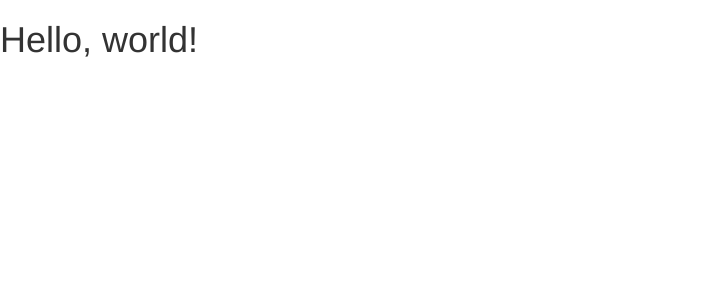
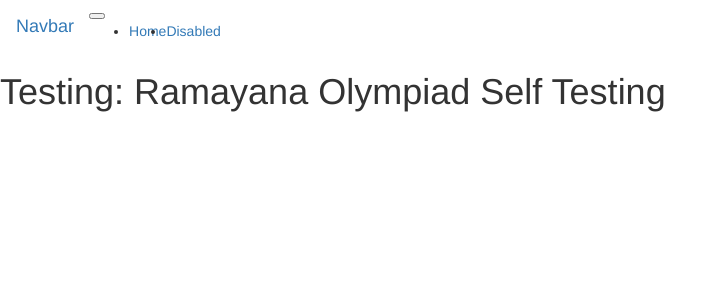
Before and after one commit to krishna2/krishna2.github.io, a Jekyll site: the page ramo/index.html, which Jekyll copies as it is, in a window 1280 px wide. Shown: the top 300 px of the page, without its empty margins (0-727 px from the left). Built offline with Jekyll 4.4.1, drawn with Linux system fonts in a browser that asks for light colours; nearby versions of some CDN libraries.

Commit message:
Update index.html

```diff
--- a/ramo/index.html
+++ b/ramo/index.html
@@ -15,7 +15,24 @@
     <link rel="stylesheet" href="https://maxcdn.bootstrapcdn.com/bootstrap/3.3.7/css/bootstrap-theme.min.css" integrity="sha384-rHyoN1iRsVXV4nD0JutlnGaslCJuC7uwjduW9SVrLvRYooPp2bWYgmgJQIXwl/Sp" crossorigin="anonymous">
   </head>
   <body>
-    <h1>Hello, world!</h1>
+ <nav class="navbar navbar-expand-md navbar-dark bg-dark fixed-top">
+      <a class="navbar-brand" href="#">Navbar</a>
+      <button class="navbar-toggler" type="button" data-toggle="collapse" data-target="#navbarsExampleDefault" aria-controls="navbarsExampleDefault" aria-expanded="false" aria-label="Toggle navigation">
+        <span class="navbar-toggler-icon"></span>
+      </button>
+
+      <div class="collapse navbar-collapse" id="navbarsExampleDefault">
+        <ul class="navbar-nav mr-auto">
+          <li class="nav-item active">
+            <a class="nav-link" href="#">Home <span class="sr-only">(current)</span></a>
+          </li>
+          <li class="nav-item">
+            <a class="nav-link disabled" href="#">Disabled</a>
+          </li>
+      </div>
+    </nav>
+
+    <h1>Testing: Ramayana Olympiad Self Testing</h1>
 
     <!-- jQuery (necessary for Bootstrap's JavaScript plugins) -->
     <script src="https://ajax.googleapis.com/ajax/libs/jquery/3.2.1/jquery.min.js"></script>
```
